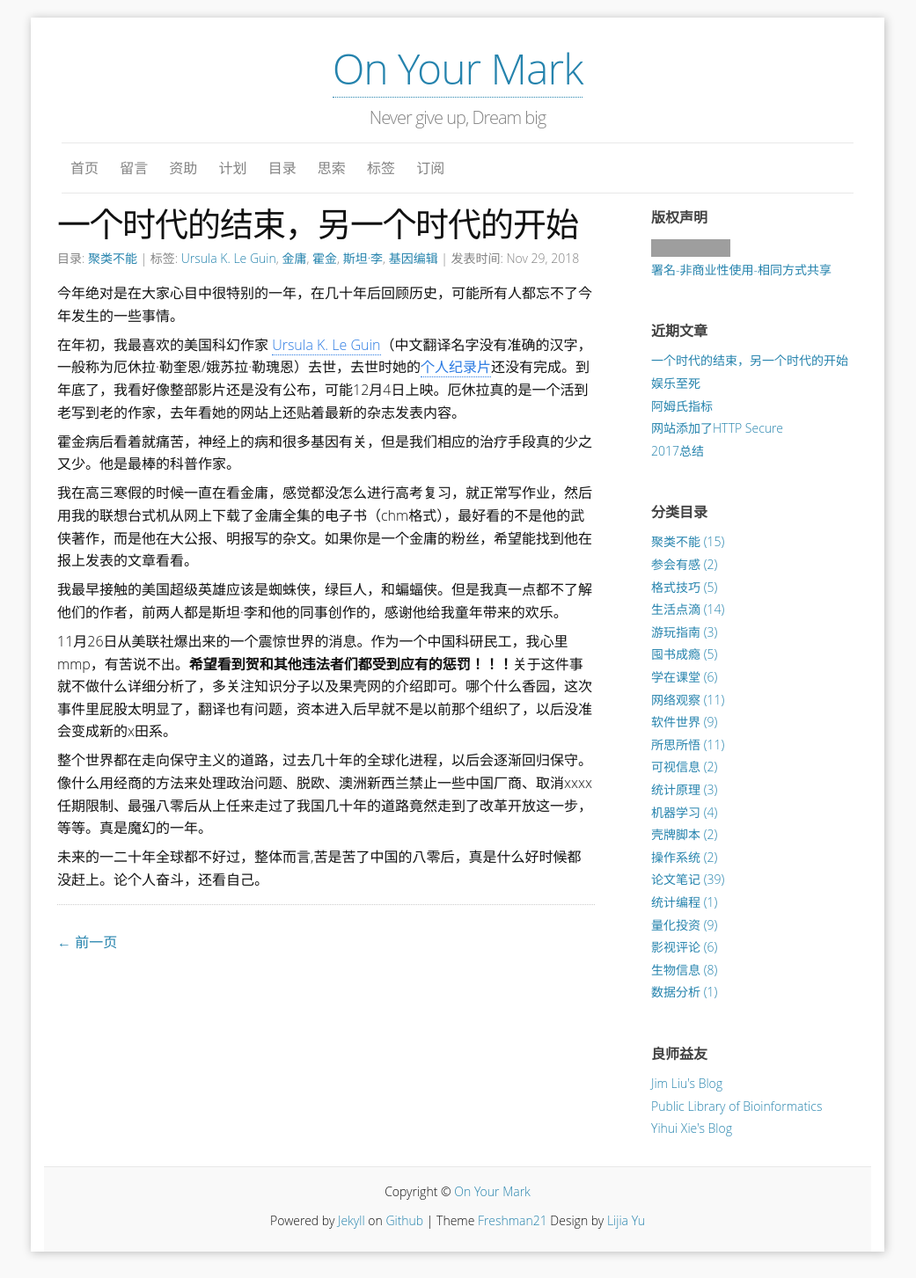
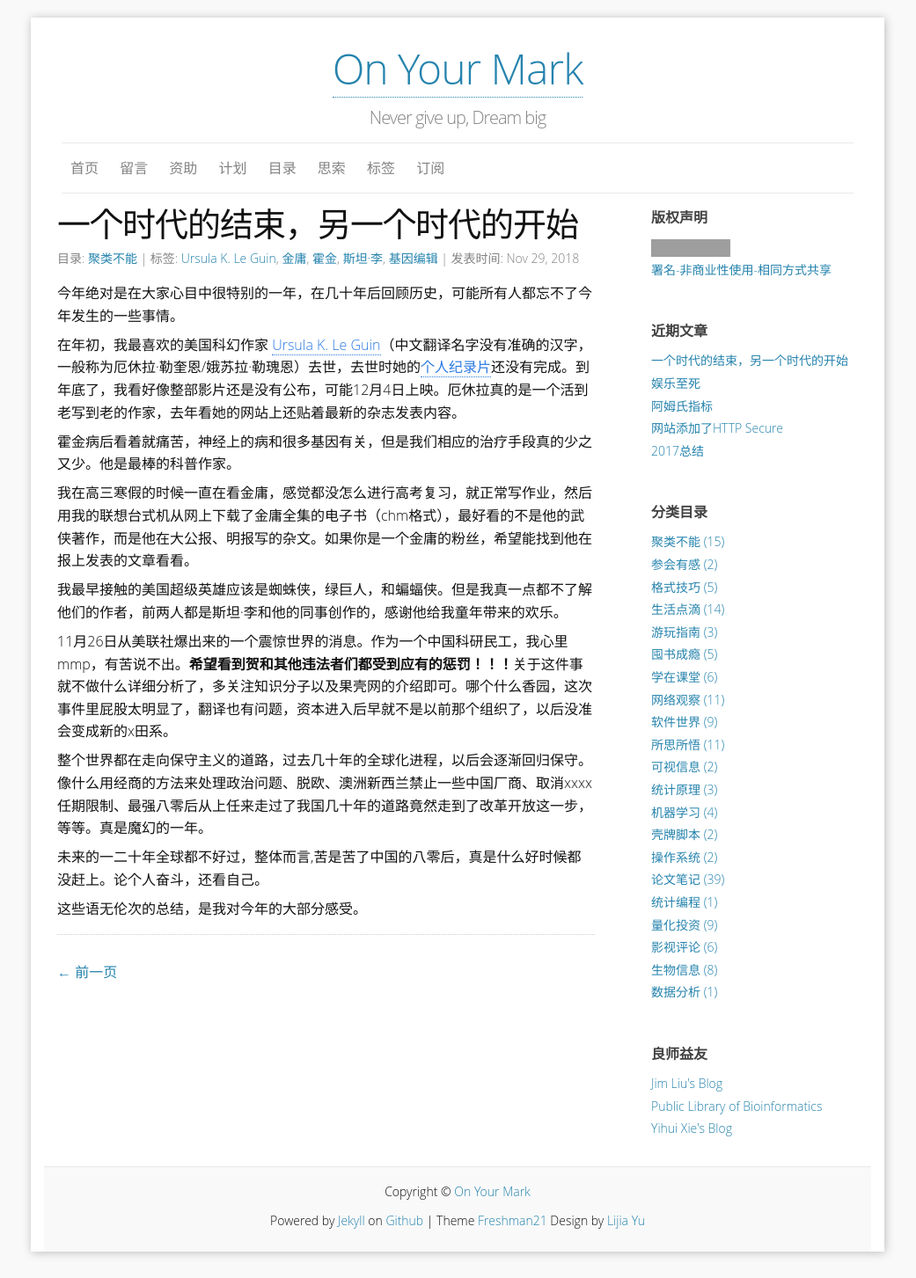
Before and after one commit to yulijia/cn, a Jekyll site: the page built from _posts/2018-11-29-the-first-year-of-an-era.md, in a window 1280 px wide. Shown: the whole page at 88% size, without its empty margins (120-1161 px from the left). Built offline with Jekyll 4.4.1, drawn with Linux system fonts in a browser that asks for light colours; comment, search, counter and statistics services are not loaded; grey boxes are pictures that could not be loaded.

Commit message:
add more

```diff
--- a/_posts/2018-11-29-the-first-year-of-an-era.md
+++ b/_posts/2018-11-29-the-first-year-of-an-era.md
@@ -27,3 +27,5 @@ tags:
 整个世界都在走向保守主义的道路，过去几十年的全球化进程，以后会逐渐回归保守。像什么用经商的方法来处理政治问题、脱欧、澳洲新西兰禁止一些中国厂商、取消xxxx任期限制、最强八零后从上任来走过了我国几十年的道路竟然走到了改革开放这一步，等等。真是魔幻的一年。
 
 未来的一二十年全球都不好过，整体而言,苦是苦了中国的八零后，真是什么好时候都没赶上。论个人奋斗，还看自己。
+
+这些语无伦次的总结，是我对今年的大部分感受。
```
